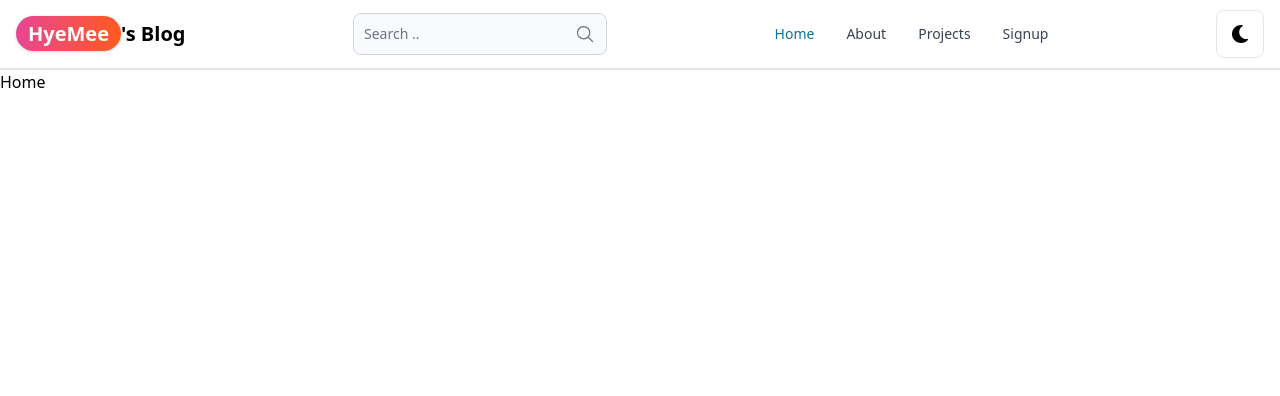
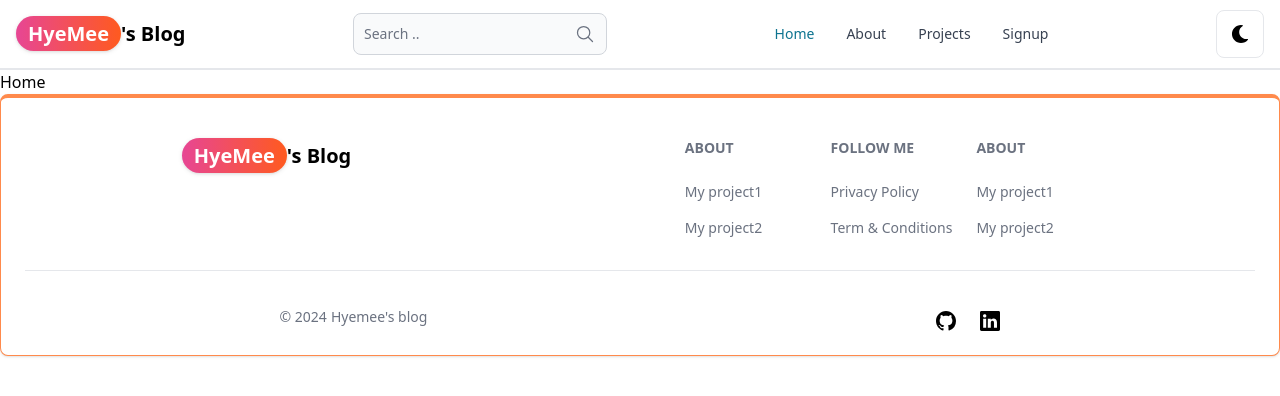
Before and after one commit to Hyemee1021/mern-blog, a React (Vite) app in the folder client/: page / in a window 1280 px wide. Shown: the top 396 px of the page. Built offline with nearby package versions, Linux system fonts and the light colour scheme.

Commit message:
create footer component

```diff
--- /dev/null
+++ b/client/src/components/FooterComponent.jsx
@@ -0,0 +1,70 @@
+import React from "react";
+import { Footer } from "flowbite-react";
+import { Link } from "react-router-dom";
+import { BsGithub, BsLinkedin } from "react-icons/bs";
+export const FooterComponent = () => {
+  return (
+    <Footer container className="border border-t-4 border-orange-400">
+      <div className="w-full max-w-7xl mx-auto">
+        <div className="flex  gap-5 flex-col w-full justify-around  md:flex-row">
+          <div className="mt-5">
+            {/* logo */}
+            <Link
+              to="/"
+              className="self-center whitespace-nowrap text-sm sm:text-xl font-semibold dark:text-white"
+            >
+              <span className="px-3 py-1  rounded-full text-white   drop-shadow bg-gradient-to-r from-pink-500 via-yello-500 to-orange-500">
+                HyeMee
+              </span>
+              's Blog
+            </Link>
+          </div>
+
+          <div className="grid grid-cols-2 gap-3 sm:mt-4 sm:grid-cols-3 sm:gap-6">
+            <div>
+              <Footer.Title title="About" />
+              <Footer.LinkGroup col>
+                <Footer.Link href="#" target="_blank" rel="noopener norefererr">
+                  My project1
+                </Footer.Link>
+                <Footer.Link href="#" target="_blank" rel="noopener norefererr">
+                  My project2
+                </Footer.Link>
+              </Footer.LinkGroup>
+            </div>
+            <div>
+              <Footer.Title title="Follow me" />
+              <Footer.LinkGroup col>
+                <Footer.Link href="#">Privacy Policy</Footer.Link>
+                <Footer.Link href="#">Term &amp; Conditions</Footer.Link>
+              </Footer.LinkGroup>
+            </div>
+            <div>
+              <Footer.Title title="About" />
+              <Footer.LinkGroup col>
+                <Footer.Link href="" target="_blank" rel="noopener norefererr">
+                  My project1
+                </Footer.Link>
+                <Footer.Link href="" target="_blank" rel="noopener norefererr">
+                  My project2
+                </Footer.Link>
+              </Footer.LinkGroup>
+            </div>
+          </div>
+        </div>
+        <Footer.Divider />
+        <div className="w-full flex flex-col  items-center  md:justify-around md:flex-row">
+          <Footer.Copyright
+            href="#"
+            by="Hyemee's blog"
+            year={new Date().getFullYear()}
+          />
+          <div className="flex gap-6 sm:mt-2 mt-4 sm:justify-center">
+            <Footer.Icon icon={BsGithub} />
+            <Footer.Icon icon={BsLinkedin} />
+          </div>
+        </div>
+      </div>
+    </Footer>
+  );
+};
--- a/client/src/components/Header.jsx
+++ b/client/src/components/Header.jsx
@@ -12,6 +12,7 @@ export const Header = () => {
 
   return (
     <Navbar className="border-b-2">
+      {/* logo */}
       <Link
         to="/"
         className="self-center whitespace-nowrap text-sm sm:text-xl font-semibold dark:text-white"
--- a/client/src/components/Layout.jsx
+++ b/client/src/components/Layout.jsx
@@ -1,6 +1,7 @@
 import React from "react";
 import { Outlet } from "react-router-dom";
 import { Header } from "./Header";
+import { FooterComponent } from "./FooterComponent";
 export const Layout = () => {
   return (
     <>
@@ -8,6 +9,7 @@ export const Layout = () => {
       <main>
         <Outlet />
       </main>
+      <FooterComponent />
     </>
   );
 };
```
